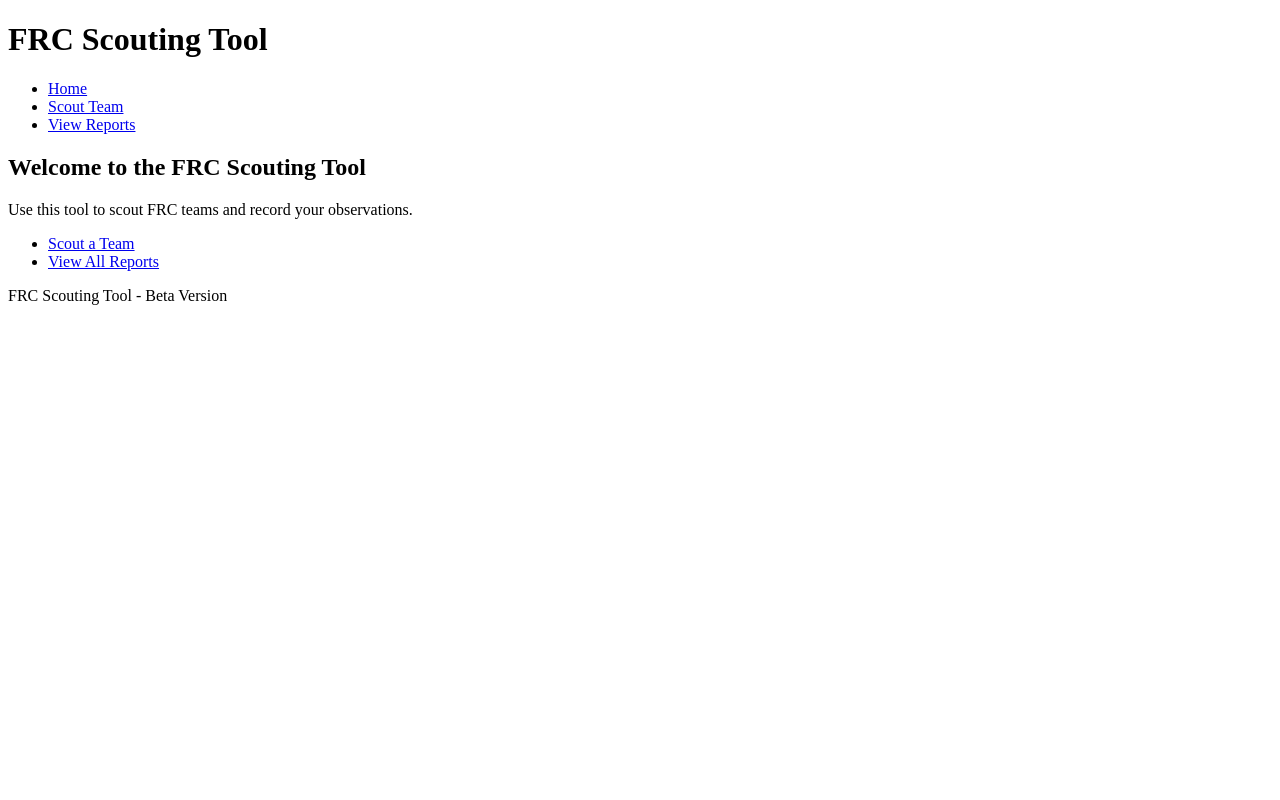
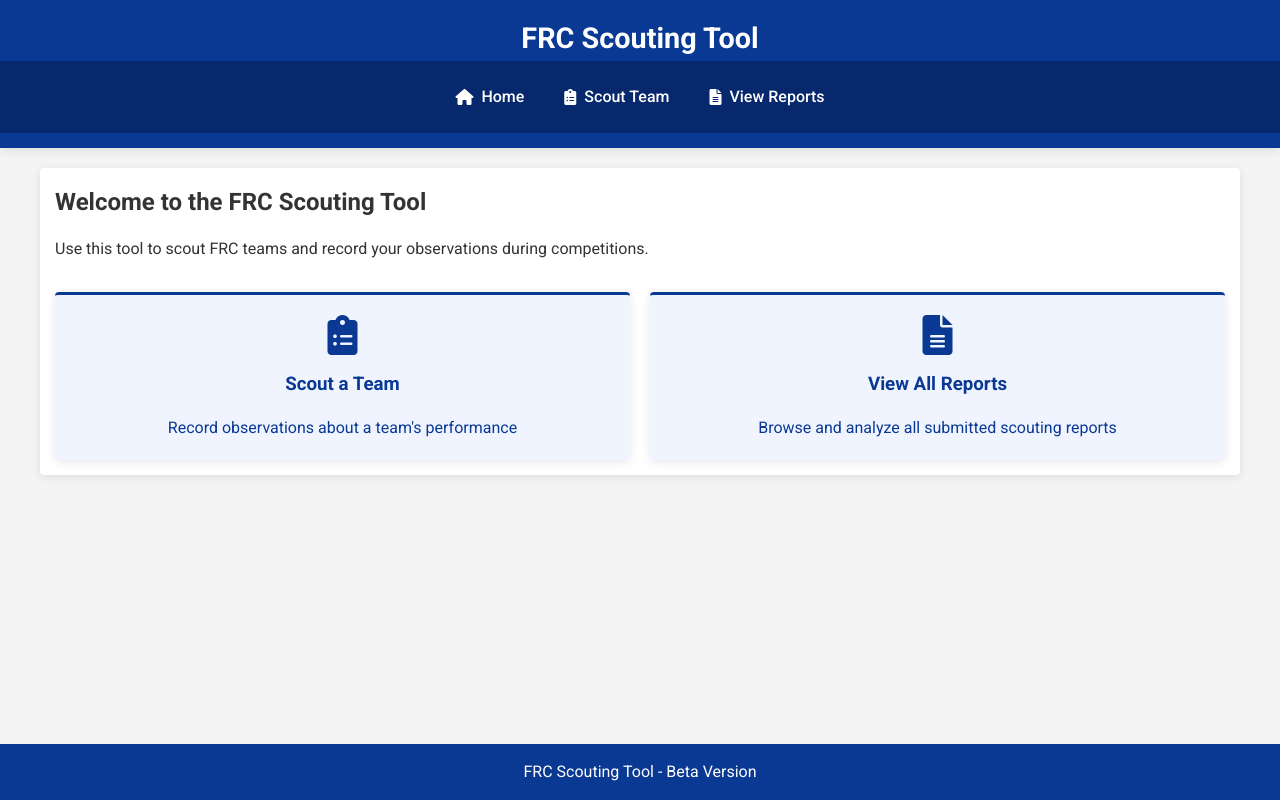
Before and after one commit to risithcha/FRC-Scouting-Tool, a Flask app: page / in a window 1280 px wide. Run offline with Flask 3, Linux system fonts and the light colour scheme.

Commit message:
Nice UI :)

```diff
--- a/requirements.txt
+++ b/requirements.txt
@@ -2,3 +2,4 @@ flask==2.3.3
 werkzeug==2.3.7
 python-dotenv==1.0.0
 requests==2.31.0
+gunicorn==21.2.0
--- /dev/null
+++ b/static/css/style.css
@@ -0,0 +1,365 @@
+:root {
+  --blue: #0a3994;
+  --dark-blue: #07286d;
+  --bg-white: #f4f4f4;
+  --text: #333;
+  --shadow: 0 2px 10px rgba(0, 0, 0, 0.1);
+  --radius: 4px;
+}
+
+* {
+  margin: 0;
+  padding: 0;
+  box-sizing: border-box;
+}
+
+html {
+  font-size: 16px;
+}
+
+body {
+  font-family: 'Roboto', Arial, sans-serif;
+  line-height: 1.6;
+  background-color: var(--bg-white);
+  color: var(--text);
+  padding-bottom: 60px;
+  overflow-x: hidden;
+}
+
+a {
+  color: #0a3994;
+  text-decoration: none;
+}
+
+a:hover {
+  color: var(--dark-blue);
+  text-decoration: underline;
+}
+
+h1, h2, h3, h4 {
+  margin-bottom: 15px;
+  font-weight: 600;
+}
+
+ul {
+  list-style: none;
+}
+
+header {
+  background-color: #0a3994;
+  color: #fff;
+  padding: 15px 0;
+  box-shadow: var(--shadow);
+  width: 100%;
+}
+
+header h1 {
+  margin: 0;
+  padding: 0 20px;
+  font-size: 1.8rem;
+  text-align: center;
+}
+
+nav {
+  background-color: #07286d;
+  padding: 10px 0;
+  width: 100%;
+}
+
+nav ul {
+  display: flex;
+  justify-content: center;
+  padding: 0 20px;
+  flex-wrap: wrap;
+}
+
+nav li {
+  margin: 5px 10px;
+}
+
+nav a {
+  color: white;
+  font-weight: 500;
+  display: flex;
+  align-items: center;
+  padding: 8px 10px;
+}
+
+nav a i {
+  margin-right: 8px;
+}
+
+nav a:hover {
+  color: #ddd;
+  text-decoration: none;
+}
+
+main {
+  width: 95%;
+  max-width: 1200px;
+  margin: 20px auto;
+  padding: 15px;
+  background: white;
+  box-shadow: var(--shadow);
+  border-radius: 4px;
+}
+
+footer {
+  text-align: center;
+  padding: 15px 0;
+  background-color: #0a3994;
+  color: white;
+  position: fixed;
+  bottom: 0;
+  width: 100%;
+}
+
+.flash-messages {
+  list-style: none;
+  padding: 0;
+  margin-bottom: 20px;
+}
+
+.flash-messages li {
+  padding: 10px 15px;
+  margin-bottom: 10px;
+  border-radius: 4px;
+  background-color: #ffc107;
+  color: #664d03;
+}
+
+form {
+  margin-bottom: 20px;
+}
+
+form div {
+  margin-bottom: 15px;
+}
+
+label {
+  display: block;
+  margin-bottom: 5px;
+  font-weight: 500;
+  font-size: 1rem;
+}
+
+input[type="text"],
+input[type="number"],
+input[type="email"],
+input[type="tel"],
+select,
+textarea {
+  width: 100%;
+  padding: 12px 10px;
+  border: 1px solid #ddd;
+  border-radius: 4px;
+  font-family: inherit;
+  font-size: 1rem;
+}
+
+textarea {
+  resize: vertical;
+  min-height: 100px;
+}
+
+button, .btn {
+  background-color: #0a3994;
+  color: white;
+  border: none;
+  padding: 12px 15px;
+  border-radius: var(--radius);
+  cursor: pointer;
+  font-size: 1rem;
+  font-weight: 500;
+  transition: background-color 0.2s;
+  display: inline-block;
+  text-align: center;
+  min-width: 80px;
+  margin-bottom: 5px;
+}
+
+button:hover, .btn:hover {
+  background-color: #07286d;
+}
+
+table {
+  width: 100%;
+  border-collapse: collapse;
+  margin: 20px 0;
+}
+
+thead {
+  background-color: #0a3994;
+  color: white;
+}
+
+th, td {
+  text-align: left;
+  padding: 12px 15px;
+  border-bottom: 1px solid #ddd;
+}
+
+tbody tr:hover {
+  background-color: #f0f4ff;
+}
+
+.feature-links {
+  display: flex;
+  flex-wrap: wrap;
+  gap: 20px;
+  margin-top: 30px;
+}
+
+.feature-link {
+  flex: 1;
+  min-width: 200px;
+  padding: 20px;
+  background-color: #f0f4ff;
+  border-radius: 4px;
+  box-shadow: 0 2px 10px rgba(0, 0, 0, 0.1);
+  text-align: center;
+  transition: all 0.2s;
+  border-top: 3px solid #0a3994;
+}
+
+.feature-link:hover, .feature-link:active {
+  transform: translateY(-5px);
+  box-shadow: 0 5px 15px rgba(10, 57, 148, 0.2);
+}
+
+.feature-link i {
+  font-size: 2.5rem;
+  color: #0a3994;
+  margin-bottom: 15px;
+  display: block;
+}
+
+.report-container {
+  background-color: white;
+  border-radius: 4px;
+  padding: 15px;
+  box-shadow: 0 2px 10px rgba(0, 0, 0, 0.1);
+}
+
+.report-header {
+  border-bottom: 2px solid #0a3994;
+  padding-bottom: 10px;
+  margin-bottom: 20px;
+}
+
+.report-section {
+  margin-bottom: 20px;
+}
+
+.report-section h4 {
+  background-color: #eef2ff;
+  padding: 8px 10px;
+  border-left: 4px solid var(--blue);
+}
+
+.ai-insights {
+  background-color: #f0f4ff;
+  border-left: 4px solid #0a3994;
+  padding: 15px;
+  margin-top: 20px;
+}
+
+.btn {
+  display: inline-block;
+  padding: 12px 15px;
+  background-color: var(--blue);
+  color: white;
+  border-radius: 4px;
+  text-align: center;
+  text-decoration: none;
+  margin-right: 5px;
+  transition: background-color 0.2s;
+  -webkit-tap-highlight-color: transparent;
+}
+
+.btn:hover, .btn:active {
+  background-color: var(--dark-blue);
+  color: white;
+  text-decoration: none;
+}
+
+.btn-secondary {
+  background-color: #6c757d;
+}
+
+.btn-secondary:hover {
+  background-color: #5a6268;
+}
+
+@media (max-width: 768px) {
+  html {
+    font-size: 15px;
+  }
+
+  header h1 {
+    font-size: 1.6rem;
+  }
+
+  main {
+    width: 100%;
+    border-radius: 0;
+    padding: 15px 10px;
+    margin: 10px 0;
+  }
+
+  nav ul {
+    flex-direction: row;
+    justify-content: center;
+    flex-wrap: wrap;
+  }
+
+  nav li {
+    margin: 5px 3px;
+  }
+
+  nav a {
+    padding: 10px;
+  }
+
+  nav a i {
+    margin-right: 5px;
+  }
+
+  .feature-links {
+    flex-direction: column;
+    gap: 15px;
+  }
+
+  .feature-link {
+    min-height: 130px;
+    padding: 15px;
+  }
+
+  table {
+    display: block;
+    overflow-x: auto;
+    white-space: nowrap;
+  }
+
+  th, td {
+    padding: 10px;
+  }
+
+  button, .btn {
+    display: block;
+    width: 100%;
+    margin-bottom: 10px;
+  }
+
+  input, select, button, .btn, a.btn {
+    min-height: 44px;
+  }
+
+  .feature-link:hover {
+    transform: none;
+  }
+
+  body {
+    padding-bottom: 70px;
+  }
+}
--- a/templates/index.html
+++ b/templates/index.html
@@ -3,10 +3,18 @@
 {% block content %}
 <h2>Welcome to the FRC Scouting Tool</h2>
 
-<p>Use this tool to scout FRC teams and record your observations.</p>
+<p>Use this tool to scout FRC teams and record your observations during competitions.</p>
 
-<ul>
-    <li><a href="/scout">Scout a Team</a></li>
-    <li><a href="/reports">View All Reports</a></li>
-</ul>
+<div class="feature-links">
+    <a href="/scout" class="feature-link">
+        <i class="fas fa-clipboard-list"></i>
+        <h3>Scout a Team</h3>
+        <p>Record observations about a team's performance</p>
+    </a>
+    <a href="/reports" class="feature-link">
+        <i class="fas fa-file-alt"></i>
+        <h3>View All Reports</h3>
+        <p>Browse and analyze all submitted scouting reports</p>
+    </a>
+</div>
 {% endblock %}
--- a/templates/layout.html
+++ b/templates/layout.html
@@ -2,15 +2,19 @@
 <html>
 <head>
     <title>FRC Scouting Tool</title>
+    <meta name="viewport" content="width=device-width, initial-scale=1.0, maximum-scale=1.0, user-scalable=no">
+    <link rel="stylesheet" href="{{ url_for('static', filename='css/style.css') }}">
+    <link href="https://fonts.googleapis.com/css2?family=Roboto:wght@300;400;500;700&display=swap" rel="stylesheet">
+    <link rel="stylesheet" href="https://cdnjs.cloudflare.com/ajax/libs/font-awesome/6.0.0-beta3/css/all.min.css">
 </head>
 <body>
     <header>
         <h1>FRC Scouting Tool</h1>
         <nav>
             <ul>
-                <li><a href="/">Home</a></li>
-                <li><a href="/scout">Scout Team</a></li>
-                <li><a href="/reports">View Reports</a></li>
+                <li><a href="/"><i class="fas fa-home"></i> Home</a></li>
+                <li><a href="/scout"><i class="fas fa-clipboard-list"></i> Scout Team</a></li>
+                <li><a href="/reports"><i class="fas fa-file-alt"></i> View Reports</a></li>
             </ul>
         </nav>
     </header>
@@ -18,7 +22,7 @@
     <main>
         {% with messages = get_flashed_messages() %}
             {% if messages %}
-                <ul>
+                <ul class="flash-messages">
                     {% for message in messages %}
                         <li>{{ message }}</li>
                     {% endfor %}
```
Also changed, not shown: templates/report.html (+14 -2 lines), 2 other files.
